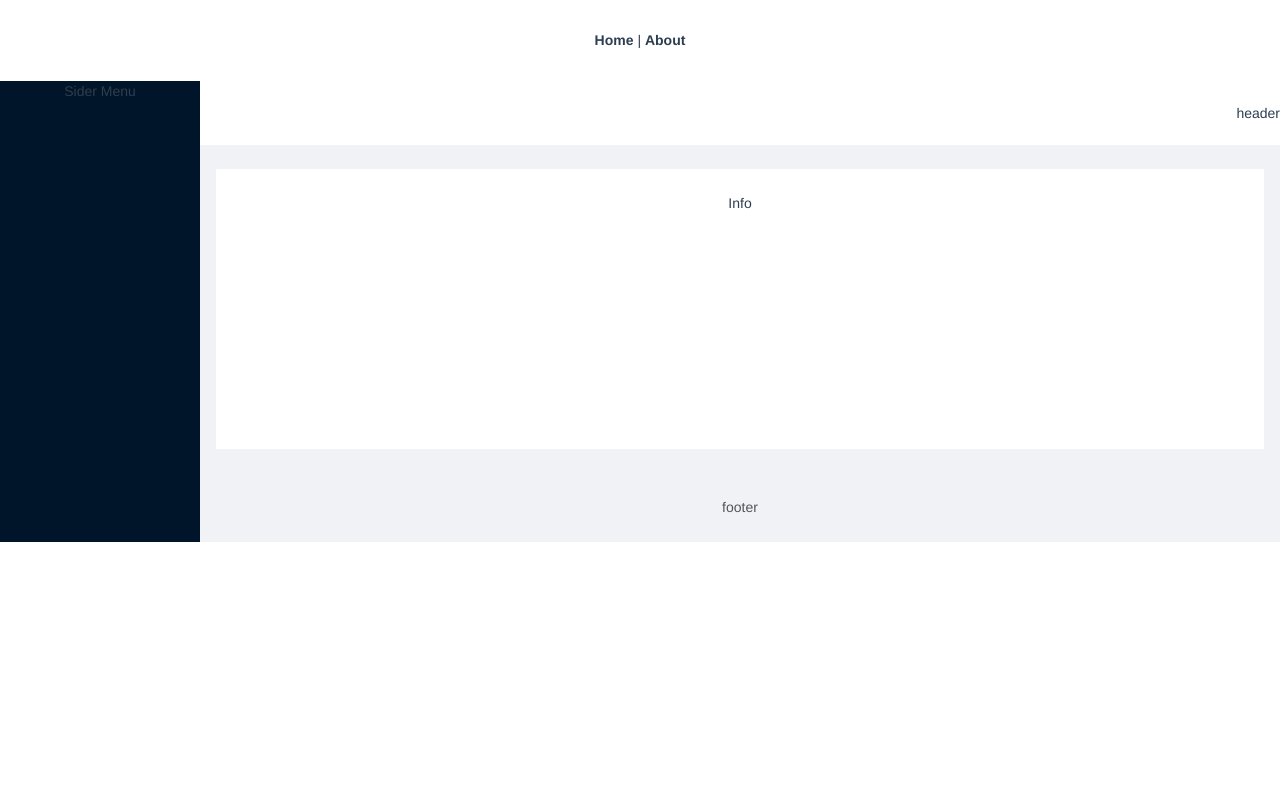
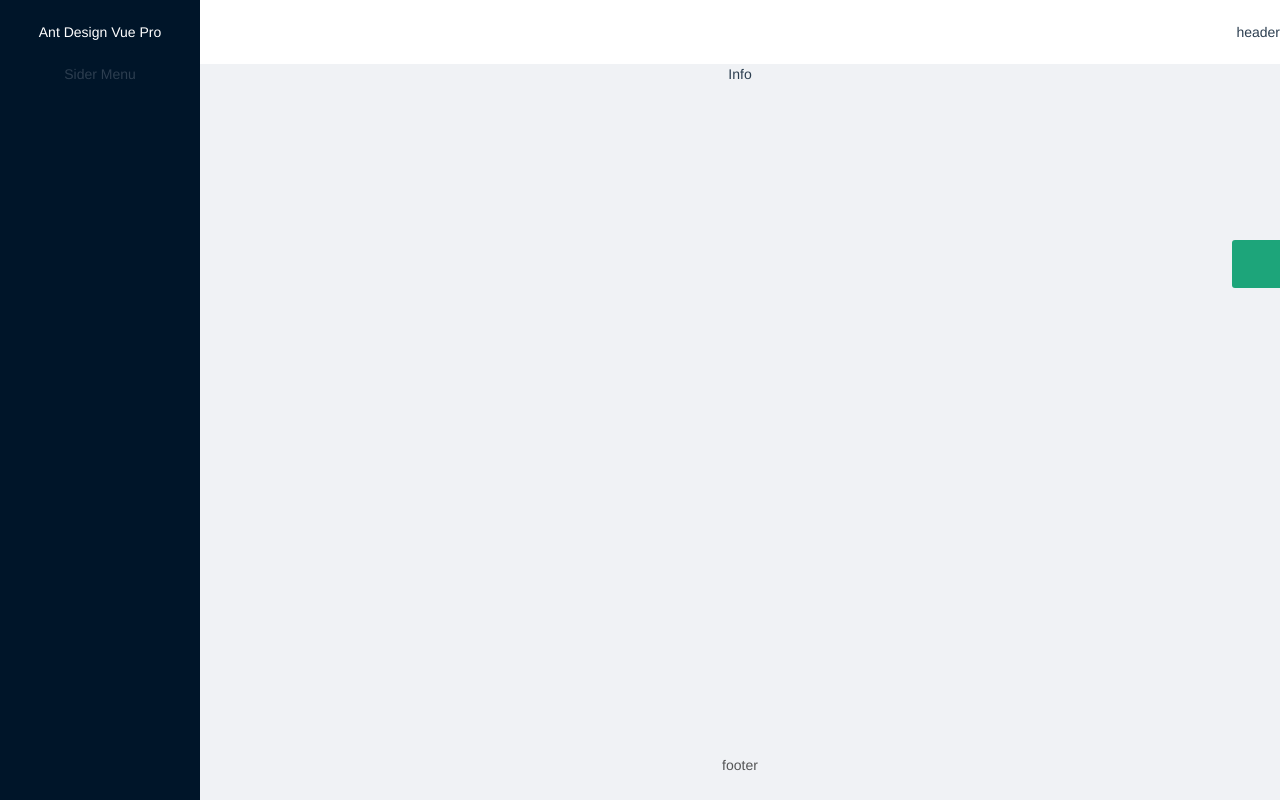
Before and after one commit to machenjie/ant-design-vue-pro, a Vue app: page /form/setup-from/info in a window 1280 px wide. Built offline with nearby package versions, Linux system fonts and the light colour scheme.

Commit message:
add router

```diff
--- a/src/App.vue
+++ b/src/App.vue
@@ -1,9 +1,5 @@
 <template>
   <div id="app">
-    <div id="nav">
-      <router-link to="/">Home</router-link> |
-      <router-link to="/about">About</router-link>
-    </div>
     <router-view />
   </div>
 </template>
@@ -16,14 +12,4 @@
   text-align: center;
   color: #2c3e50;
 }
-#nav {
-  padding: 30px;
-  a {
-    font-weight: bold;
-    color: #2c3e50;
-    &.router-link-exact-active {
-      color: #42b983;
-    }
-  }
-}
 </style>
--- /dev/null
+++ b/src/components/SettingDrawer.vue
@@ -0,0 +1,70 @@
+<template>
+  <div>
+    <a-drawer
+      placement="right"
+      :closable="false"
+      @close="onClose"
+      :visible="visible"
+      width="300px"
+    >
+      <template v-slot:handle>
+        <a-icon
+          class="setting-drawer-handler"
+          @click="visible = !visible"
+          :type="visible ? 'close' : 'setting'"
+        ></a-icon>
+      </template>
+      <div>
+        <h2>Theme Select</h2>
+        <a-radio-group
+          @change="e => OnThemeChange('navTheme', e.target.value)"
+          :value="$route.query.navTheme || 'dark'"
+        >
+          <a-radio value="dark">Drak</a-radio>
+          <a-radio value="light">Light</a-radio>
+        </a-radio-group>
+        <h2>Nav Select</h2>
+        <a-radio-group
+          @change="e => OnThemeChange('navLayout', e.target.value)"
+          :value="$route.query.navLayout || 'left'"
+        >
+          <a-radio value="left">Left</a-radio>
+          <a-radio value="top">Top</a-radio>
+        </a-radio-group>
+      </div>
+    </a-drawer>
+  </div>
+</template>
+
+<script>
+import { Component, Vue } from "vue-property-decorator";
+
+@Component
+export default class SettingDrawer extends Vue {
+  visible = false;
+
+  onClose() {
+    this.visible = false;
+  }
+
+  OnThemeChange(type, v) {
+    this.$router.push({ query: { ...this.$route.query, [type]: v } });
+  }
+}
+</script>
+
+<style scoped lang="less">
+.setting-drawer-handler {
+  position: fixed;
+  top: 240px;
+  right: 300px; //这个参数的值和drawer的width保持一致
+  width: 48px;
+  height: 48px;
+  background: @primary-color;
+  color: #fff;
+  font-size: 20px;
+  text-align: center;
+  line-height: 48px;
+  border-radius: 3px 0 0 3px;
+}
+</style>
--- a/src/layouts/BasicLayout.vue
+++ b/src/layouts/BasicLayout.vue
@@ -1,7 +1,18 @@
 <template>
-  <a-layout>
-    <a-layout-sider :trigger="null" collapsible v-model="collapsed">
-      <div class="logo" />
+  <a-layout
+    style="min-height: 100vh"
+    :class="[`nav-theme-${siderTheme}`, `nav-layout-${siderLayout}`]"
+  >
+    <a-layout-sider
+      :trigger="null"
+      collapsible
+      v-model="collapsed"
+      :theme="siderTheme"
+      v-if="siderLayout"
+    >
+      <div class="logo">
+        Ant Design Vue Pro
+      </div>
       <SiderMenu></SiderMenu>
     </a-layout-sider>
     <a-layout>
@@ -14,14 +25,7 @@
         <Header class="header"></Header>
       </a-layout-header>
 
-      <a-layout-content
-        :style="{
-          margin: '24px 16px',
-          padding: '24px',
-          background: '#fff',
-          minHeight: '280px'
-        }"
-      >
+      <a-layout-content>
         <router-view></router-view>
       </a-layout-content>
 
@@ -29,6 +33,7 @@
         <Footer></Footer>
       </a-layout-footer>
     </a-layout>
+    <SettingDrawer></SettingDrawer>
   </a-layout>
 </template>
 
@@ -37,24 +42,55 @@ import { Component, Vue } from "vue-property-decorator";
 import SiderMenu from "./SiderMenu";
 import Header from "./Header";
 import Footer from "./Footer";
+import SettingDrawer from "../components/SettingDrawer";
 
 @Component({
   components: {
     SiderMenu,
     Header,
-    Footer
+    Footer,
+    SettingDrawer
   }
 })
 export default class BasicLayout extends Vue {
   collapsed = false;
+
+  get siderTheme() {
+    return this.$route.query.navTheme || "dark";
+  }
+
+  get siderLayout() {
+    return (
+      !this.$route.query.navLayout || this.$route.query.navLayout === "left"
+    );
+  }
 }
 </script>
 
 <style scoped lang="less">
 .trigger {
   float: left;
+  padding: 0;
+  height: 64px;
+  width: 64px;
+  line-height: 64px;
+  font-size: 30px;
+  color: #000;
 }
 .header {
   float: right;
 }
+.logo() {
+  height: 64px;
+  line-height: 64px;
+  text-align: center;
+  overflow: hidden;
+}
+.nav-theme-dark /deep/ .logo {
+  color: #fff;
+  .logo();
+}
+.nav-theme-light /deep/ .logo {
+  .logo();
+}
 </style>
--- a/src/main.ts
+++ b/src/main.ts
@@ -2,12 +2,14 @@ import Vue from "vue";
 import App from "./App.vue";
 import router from "./router";
 import store from "./store";
-import { Layout, Icon } from "ant-design-vue";
+import { Layout, Icon, Drawer, Radio } from "ant-design-vue";
 
 Vue.config.productionTip = false;
 
 Vue.use(Layout);
 Vue.use(Icon);
+Vue.use(Drawer);
+Vue.use(Radio);
 
 new Vue({
   router,
--- a/src/router.ts
+++ b/src/router.ts
@@ -100,7 +100,9 @@ const router = new Router({
 });
 
 router.beforeEach((to, from, next) => {
-  NProgress.start();
+  if (to.path !== from.path) {
+    NProgress.start();
+  }
   next();
 });
 
--- a/vue.config.js
+++ b/vue.config.js
@@ -2,6 +2,9 @@ module.exports = {
   css: {
     loaderOptions: {
       less: {
+        modifyVars: {
+          "primary-color": "#1DA57A"
+        },
         javascriptEnabled: true
       }
     }
```
